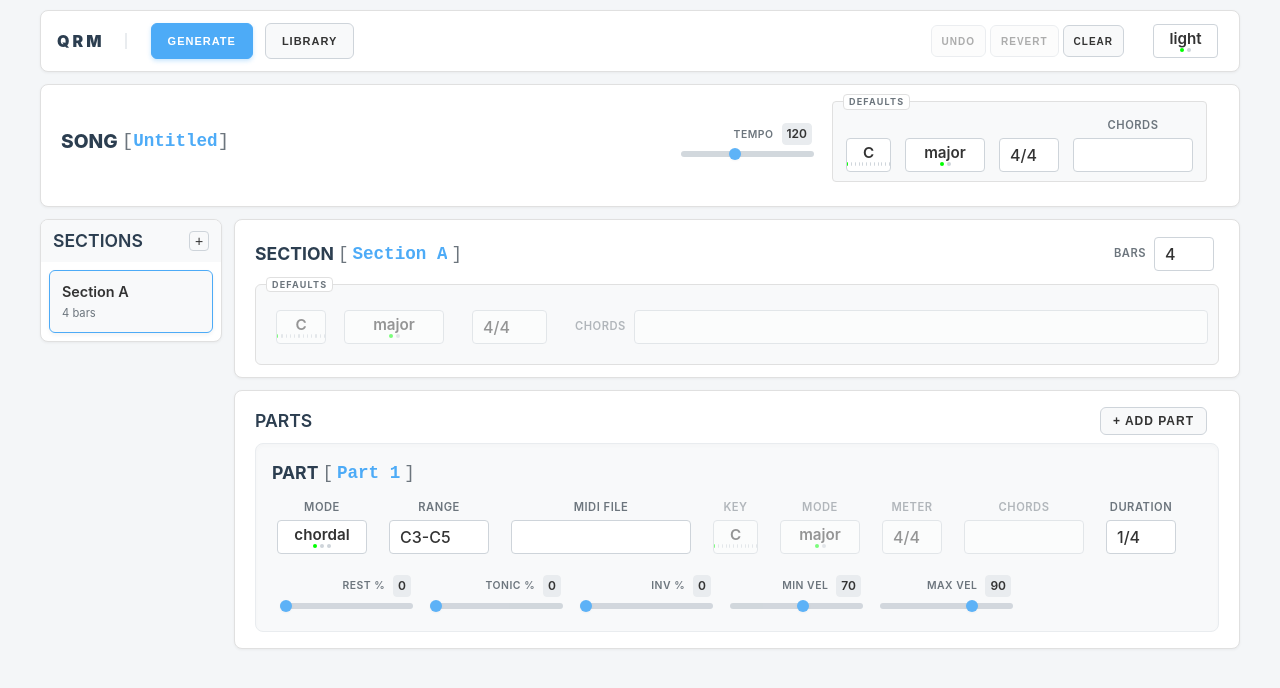
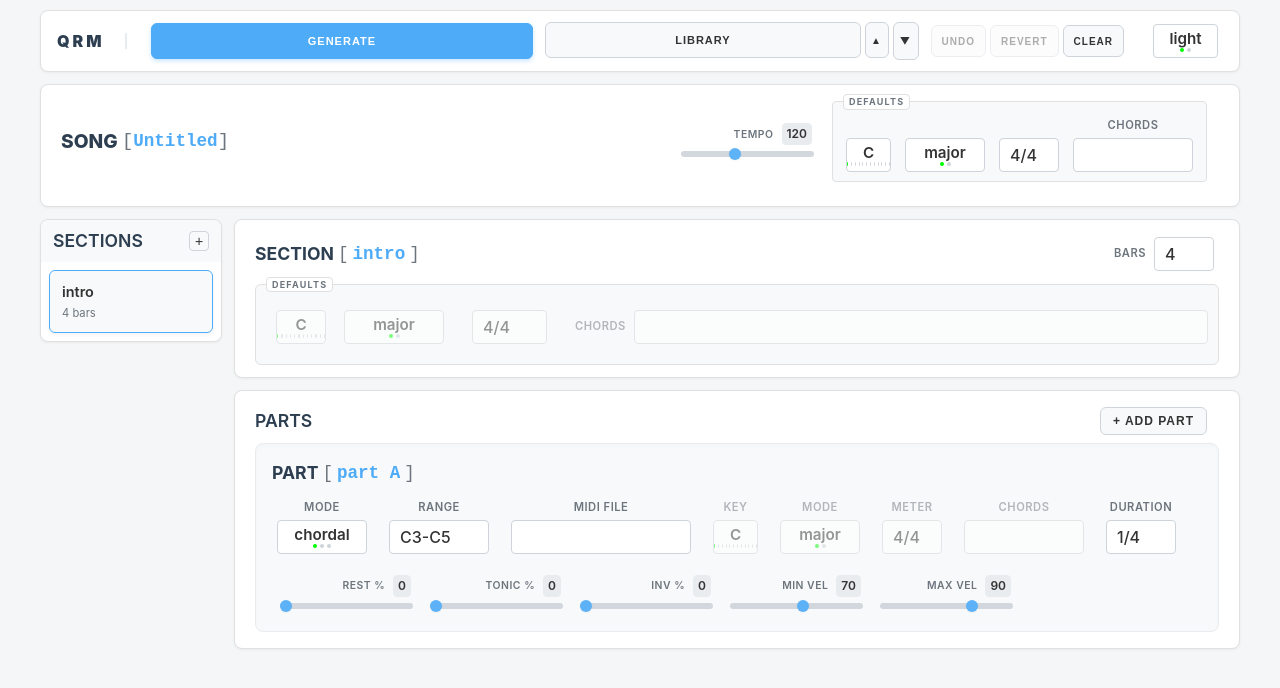
Before and after one commit to bso2001/qrm-ui, a Svelte app: page / in a window 1280 px wide. Shown: the top 688 px of the page. Built offline with nearby package versions, Linux system fonts and the light colour scheme.

Commit message:
feat: rename default section/part and add export/import buttons

```diff
--- a/src/App.svelte
+++ b/src/App.svelte
@@ -91,6 +91,47 @@
     }
   }
 
+  function handleExportLibrary() {
+    const catalogData = localStorage.getItem('qrm_catalog');
+    const dataStr = "data:text/json;charset=utf-8," + encodeURIComponent(catalogData ? JSON.stringify(JSON.parse(catalogData), null, 2) : "{}");
+    const downloadAnchorNode = document.createElement('a');
+    downloadAnchorNode.setAttribute("href", dataStr);
+    downloadAnchorNode.setAttribute("download", `qrm_library_${new Date().toISOString().slice(0, 10)}.json`);
+    document.body.appendChild(downloadAnchorNode);
+    downloadAnchorNode.click();
+    downloadAnchorNode.remove();
+  }
+
+  function handleImportLibrary(event: Event) {
+    const target = event.target as HTMLInputElement;
+    const file = target.files?.[0];
+    if (file) {
+      if (confirm('Importing a library will OVERWRITE your current local library completely. Are you sure you want to proceed?')) {
+        const reader = new FileReader();
+        reader.onload = (e) => {
+          try {
+            const json = JSON.parse(e.target?.result as string);
+            if (typeof json === 'object') {
+              localStorage.setItem('qrm_catalog', JSON.stringify(json));
+              // Dispatch an event or reload the page to refresh the catalog store
+              // A simple reload is safest to reset all state cleanly
+              window.location.reload();
+            } else {
+              alert("Invalid library format.");
+            }
+          } catch (err) {
+            alert("Error parsing JSON library file");
+          } finally {
+            target.value = "";
+          }
+        };
+        reader.readAsText(file);
+      } else {
+        target.value = "";
+      }
+    }
+  }
+
   function handleClear() {
     if (confirm('Are you sure you want to completely clear this song?\n\nAny unsaved changes will be permanently lost! Remember to use the LIBRARY to save your work.')) {
       loadSong(initialSong);
@@ -143,11 +184,11 @@
     "meter": { "numerator": 4, "denominator": 4 },
     "sections": [
       {
-        "name": "Section A",
+        "name": "intro",
         "nMeasures": 4,
         "parts": [
           {
-            "name": "Part 1",
+            "name": "part A",
             "type": "chordal",
             "duration": "1/4",
             "range": [ "C3", "C5" ],
@@ -351,7 +392,14 @@
         </button>
       {/if}
 
-      <button class="btn sidebar-btn" on:click={() => { console.log('Library clicked', showLibrary); showLibrary = true; console.log('showLibrary now', showLibrary); }}>LIBRARY</button>
+      <div style="display: flex; gap: 4px; width: 100%; align-items: stretch; justify-content: space-between;">
+        <button class="btn sidebar-btn" style="flex: 1;" on:click={() => { console.log('Library clicked', showLibrary); showLibrary = true; console.log('showLibrary now', showLibrary); }}>LIBRARY</button>
+        <button class="btn mini-btn" on:click={handleExportLibrary} title="Export Library">▲</button>
+        <label class="btn mini-btn" title="Import Library">
+          ▼
+          <input type="file" accept=".json" on:change={handleImportLibrary} hidden />
+        </label>
+      </div>
 
       {#if ENABLE_ADMIN_FILE_IO}
         <label class="btn sidebar-btn">
@@ -535,16 +583,24 @@
     border-radius: 6px;
     transition: all 0.2s ease;
   }
-
 .sidebar-btn {
-    padding: 0 16px;
+  width: 100%;
   height: 36px;
   display: flex;
   align-items: center;
   justify-content: center;
   font-size: 11px;
-    white-space: nowrap;
-    flex-shrink: 0;
+}
+
+.mini-btn {
+  width: 24px;
+  min-width: 24px;
+  height: 36px;
+  display: flex;
+  align-items: center;
+  justify-content: center;
+  font-size: 10px;
+  padding: 0;
 }
 
   .generate-btn {
```
Lines whose indentation alone changed are shown as unchanged.
